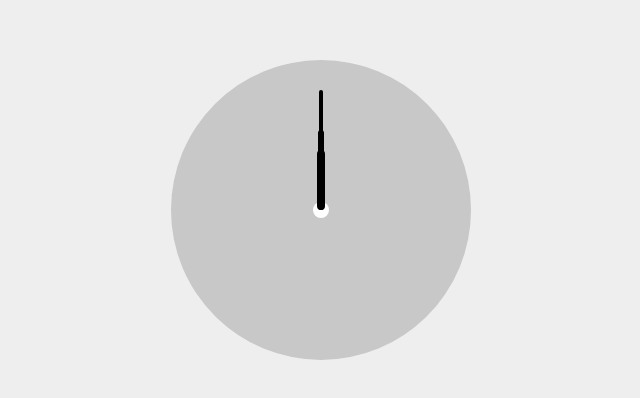
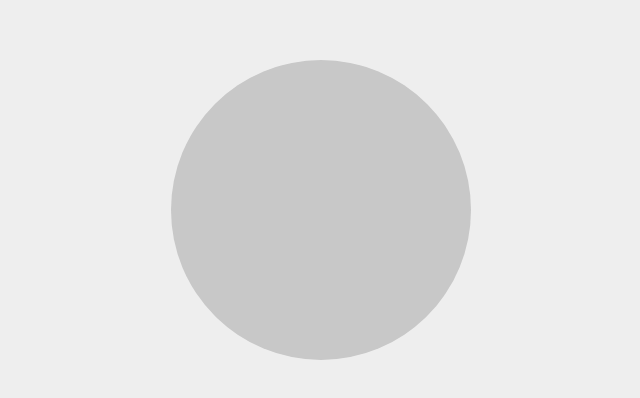
Before and after one commit to peanudge/analog-timer, a React (Create React App) app: page / in a window 1280 px wide. Shown: the part 190-588 px from the top of the page, without its empty margins (319-959 px from the left). Built offline with nearby package versions, Linux system fonts and the light colour scheme; the HTML template or start-up script is replaced by a standard one.

Commit message:
Update Tooltip using styled-component

```diff
--- a/package.json
+++ b/package.json
@@ -13,6 +13,7 @@
     "react": "^18.2.0",
     "react-dom": "^18.2.0",
     "react-scripts": "5.0.1",
+    "styled-components": "^5.3.9",
     "typescript": "^4.9.5",
     "web-vitals": "^2.1.4"
   },
@@ -39,5 +40,8 @@
       "last 1 firefox version",
       "last 1 safari version"
     ]
+  },
+  "devDependencies": {
+    "@types/styled-components": "^5.1.26"
   }
 }
--- a/src/App.tsx
+++ b/src/App.tsx
@@ -1,27 +1,22 @@
-import { useEffect, useState } from "react";
-import "./App.css";
+import styled from "styled-components";
+import AnalogTimer from "./components/AnalogTimer";
 
 function App() {
-  const [milliseconds, setMilliseconds] = useState(Date.now());
-  useEffect(() => {
-    const timerId = setInterval(() => {
-      setMilliseconds(Date.now());
-    }, 100);
-    return () => {
-      clearInterval(timerId);
-    };
-  }, []);
-
   return (
-    <div className="Container">
-      <div className="AnalogTimer" title={String(milliseconds)}>
-        <div className="Origin"></div>
-        <div className="Hand HourHand"></div>
-        <div className="Hand MinHand"></div>
-        <div className="Hand SecHand"></div>
-      </div>
-    </div>
+    <Container>
+      <AnalogTimer />
+    </Container>
   );
 }
 
+const Container = styled.div`
+  text-align: center;
+  height: 100vh;
+  background-color: #eee;
+  display: flex;
+  flex-direction: column;
+  justify-content: center;
+  align-items: center;
+`;
+
 export default App;
--- /dev/null
+++ b/src/components/AnalogTimer.tsx
@@ -0,0 +1,41 @@
+import { useEffect, useState } from "react";
+import styled from "styled-components";
+import Tooltip from "./Tooltip";
+
+const AnalogTimer = () => {
+  const [milliseconds, setMilliseconds] = useState(Date.now());
+  const [showTooltip, setShowTooltip] = useState(false);
+
+  useEffect(() => {
+    const timerId = setInterval(() => {
+      setMilliseconds(Date.now());
+    }, 1000);
+
+    return () => {
+      clearInterval(timerId);
+    };
+  }, []);
+
+  const toggleTooltip = (flag: boolean) => setShowTooltip(flag);
+  return (
+    <TimerContainer
+      onMouseEnter={() => toggleTooltip(true)}
+      onMouseLeave={() => toggleTooltip(false)}
+    >
+      {showTooltip ? <Tooltip>{milliseconds}</Tooltip> : null}
+      {/* <div className="Origin"></div>
+      <div className="Hand HourHand"></div>
+      <div className="Hand MinHand"></div>
+      <div className="Hand SecHand"></div> */}
+    </TimerContainer>
+  );
+};
+
+const TimerContainer = styled.div`
+  width: 300px;
+  height: 300px;
+  background-color: rgb(200, 200, 200);
+  border-radius: 50%;
+`;
+
+export default AnalogTimer;
--- /dev/null
+++ b/src/components/Tooltip.tsx
@@ -0,0 +1,44 @@
+import { useEffect, useState } from "react";
+import styled from "styled-components";
+
+const Tooltip: React.FC<React.PropsWithChildren> = ({ children }) => {
+  const [mousePos, setMousePos] = useState<{ left?: number; top?: number }>({
+    left: undefined,
+    top: undefined,
+  });
+
+  useEffect(() => {
+    const listener = (e: MouseEvent) => {
+      setMousePos({ left: e.pageX, top: e.pageY });
+    };
+    document.addEventListener("mousemove", listener);
+    return () => {
+      document.removeEventListener("mousemove", listener);
+    };
+  }, []);
+
+  if (mousePos.left === undefined || mousePos.top === undefined) return null;
+
+  return (
+    <TooltipContainer left={mousePos.left} top={mousePos.top}>
+      <p>{children}</p>
+    </TooltipContainer>
+  );
+};
+
+export default Tooltip;
+
+const TooltipContainer = styled.div.attrs<{ left: number; top: number }>(
+  (props) => {
+    return {
+      style: {
+        transform: `translate(${props.left}px,${props.top}px)`,
+      },
+    };
+  }
+)<{ left: number; top: number }>`
+  position: fixed;
+  left: 0;
+  top: 0;
+  user-select: none;
+`;
```
Also changed, not shown: 1 other file (tests, documents, lock files or other folders).
